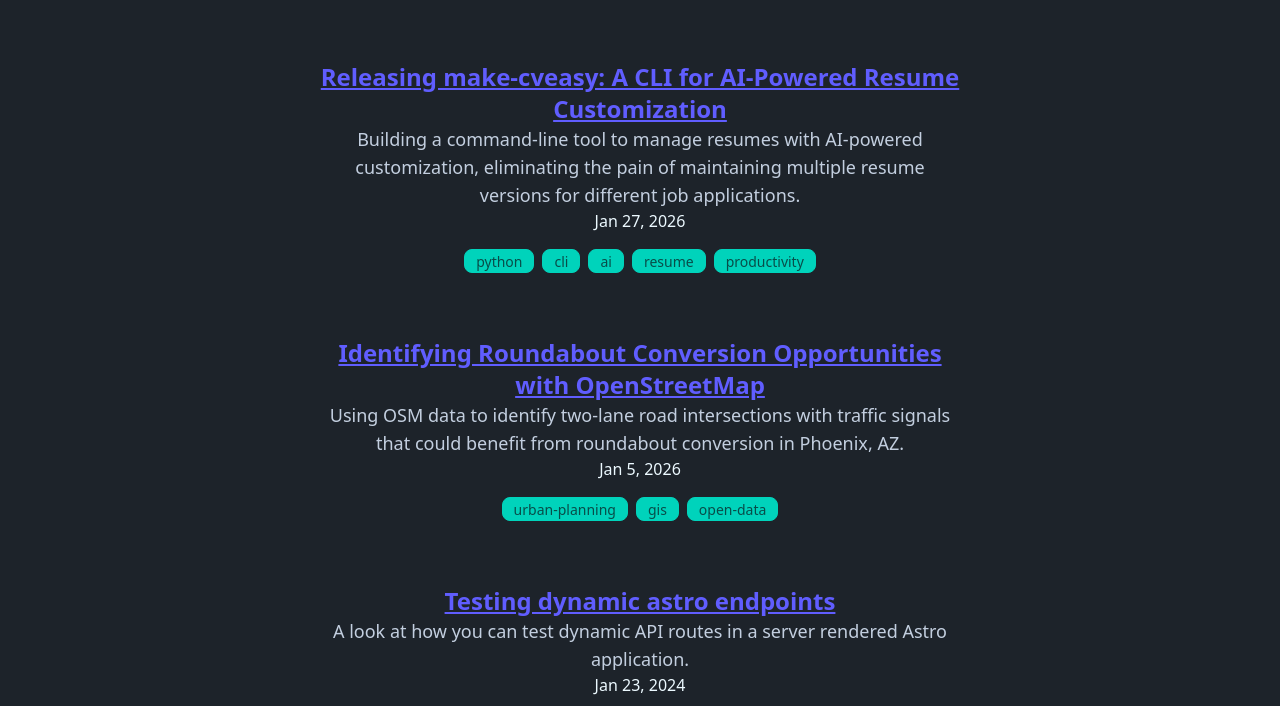
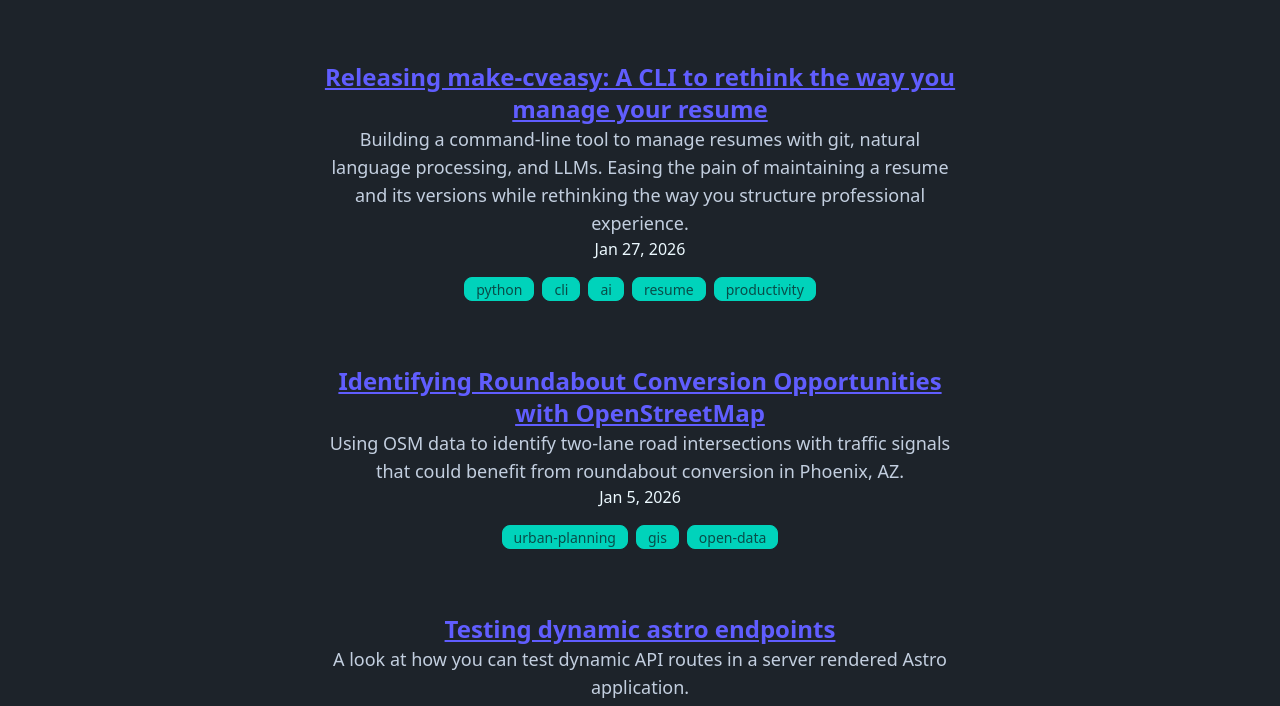
Before and after one commit to apburnes/allpointsburnes, an Astro site in the folder apps/site/: page /blog in a window 1280 px wide. Shown: the part 60-766 px from the top of the page. Built offline with nearby package versions, Linux system fonts and the light colour scheme; Astro itself is replaced by a stand-in of ours.

Commit message:
chore: Update make cveasy blog title and description

```diff
--- a/apps/site/src/content/blog/2026-01-27-releasing-make-cveasy-cli.md
+++ b/apps/site/src/content/blog/2026-01-27-releasing-make-cveasy-cli.md
@@ -1,6 +1,6 @@
 ---
-title: "Releasing make-cveasy: A CLI for AI-Powered Resume Customization"
-description: "Building a command-line tool to manage resumes with AI-powered customization, eliminating the pain of maintaining multiple resume versions for different job applications."
+title: "Releasing make-cveasy: A CLI to rethink the way you manage your resume"
+description: "Building a command-line tool to manage resumes with git, natural language processing, and LLMs. Easing the pain of maintaining a resume and its versions while rethinking the way you structure professional experience."
 pubDate: "Jan 27 2026"
 tags:
   - python
@@ -98,6 +98,7 @@
 Here's what happens under the hood: the tool loads all your resume data from the project structure (skills, experiences, success stories, projects, education, links—basically your entire professional life in markdown form). If you specify an application ID, it pulls in the corresponding job description and tells the AI to customize the resume, emphasizing the experiences and skills that match what the job is asking for.
 
 The AI gets:
+
 - Your complete resume data (the raw ingredients)
 - The job description (what we're optimizing for)
 - Instructions to create something professional that doesn't sound like a robot wrote it
@@ -118,6 +119,7 @@
 3. **LLM Comparison**: Uses AI to perform a deeper analysis, comparing your resume against the job description. The AI identifies strengths, weaknesses, and specific recommendations for improvement.
 
 The check report includes:
+
 - Keyword coverage statistics
 - Skills match analysis
 - AI-generated recommendations
```
